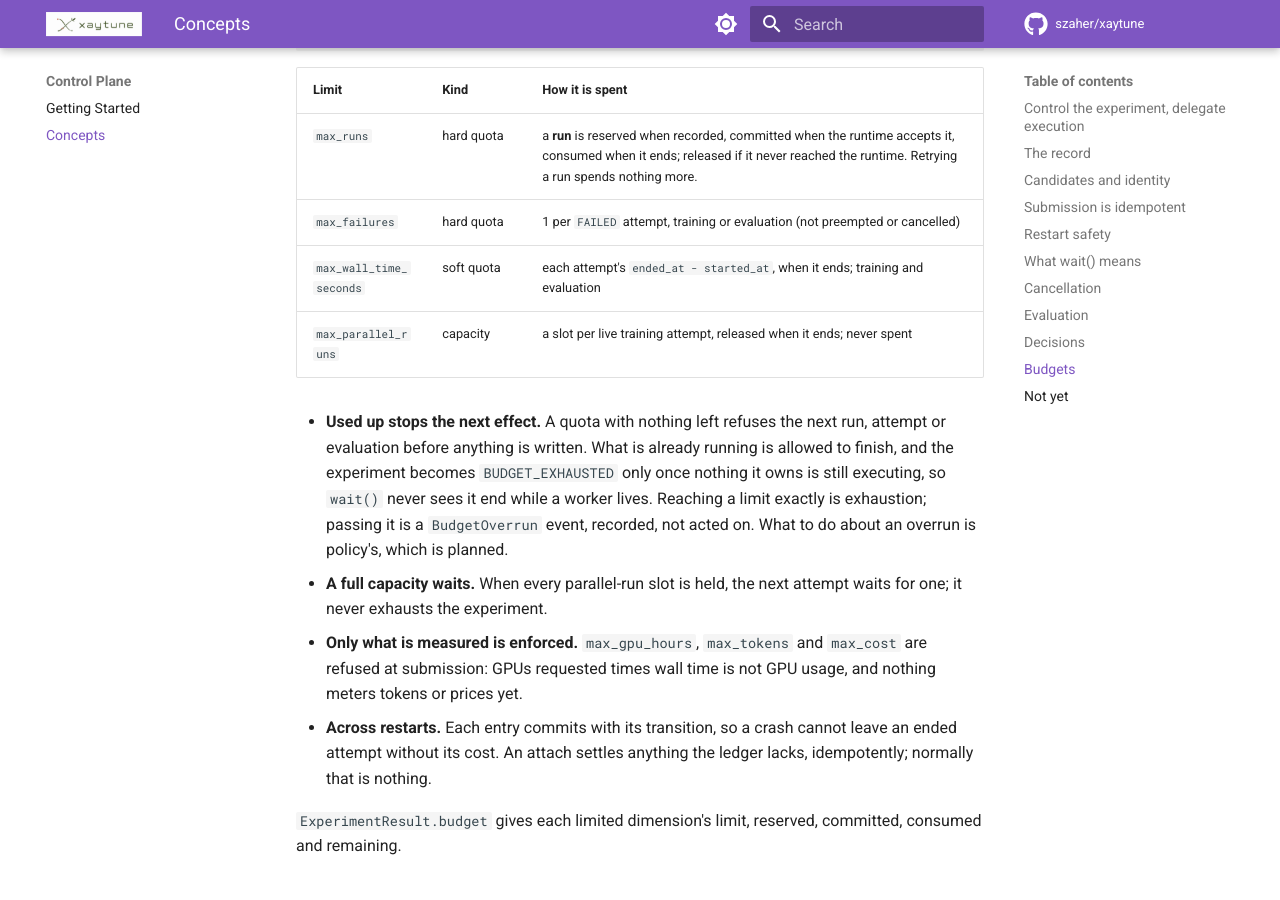
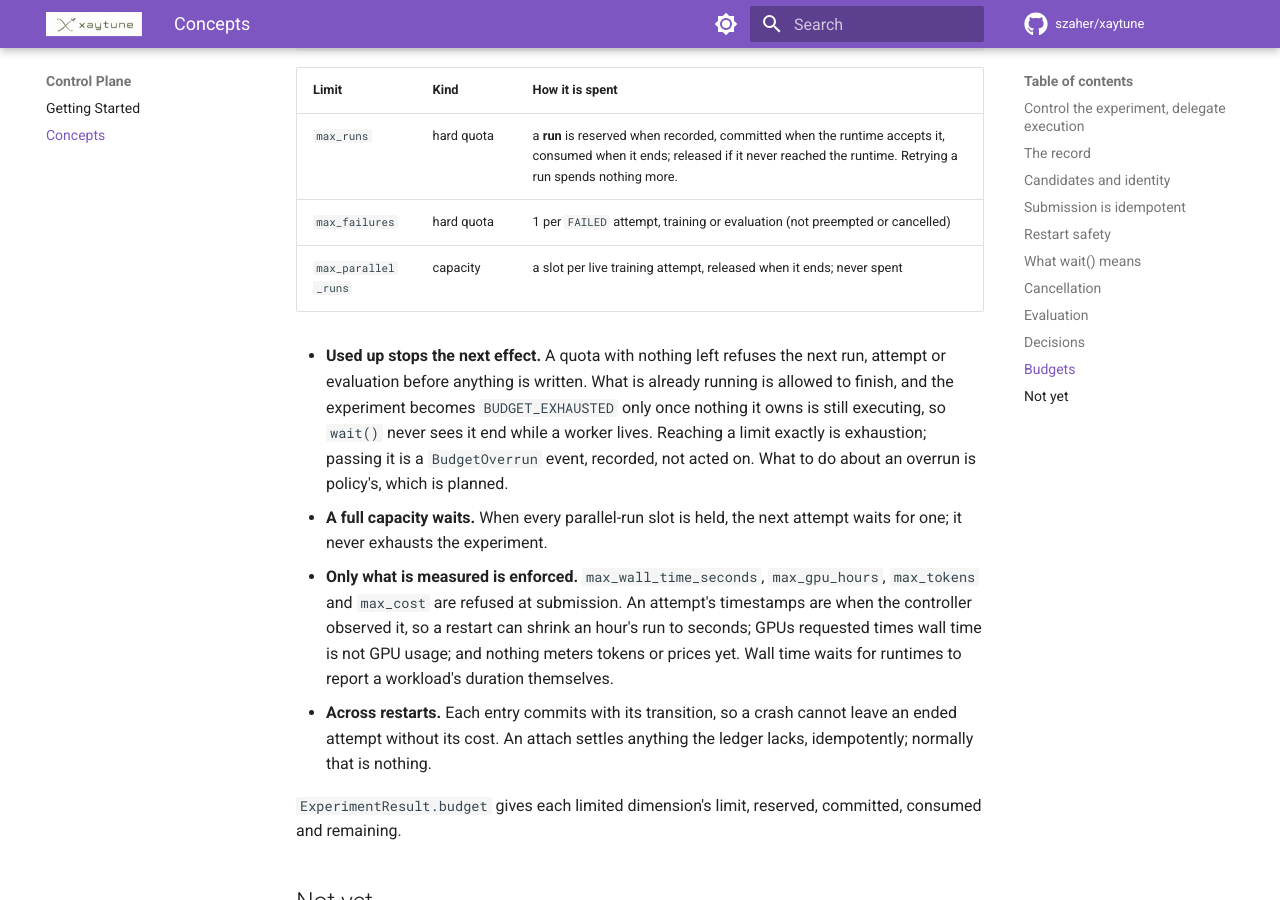
Before and after one commit to szaher/xaytune, an MkDocs documentation site: the page built from docs/control-plane/concepts.md, in a window 1280 px wide and 900 px high, scrolled down 5706 px. Built offline with MkDocs 1.6.1 and Material for MkDocs 9.7.7, drawn with Linux system fonts in a browser that asks for light colours; comment, search, counter and statistics services are not loaded.

Commit message:
Refuse max_wall_time_seconds: nothing reports duration authoritatively yet
Attempt started_at/ended_at are stamped when the controller applies a
transition. A controller that restarts after a worker finished replays its
start and observes its end moments apart, so an hour's run was metered as
seconds -- under exactly the recovery Xaytune is built to survive.

Wall time now joins GPU-hours, tokens and cost: refused at submission with
UnsupportedBudgetError and why. The dimension, its settlement and its value
in migration 008's CHECK are removed (008 is unshipped). It returns when the
runtime contract reports a workload's start and finish, or its usage.

The host test for a used-up quota refusing the evaluation now uses
max_failures, reached exactly: exhaustion without an overrun.

Co-Authored-By: Claude Opus 5.5 <noreply@anthropic.com>

```diff
--- a/docs/control-plane/concepts.md
+++ b/docs/control-plane/concepts.md
@@ -271,7 +271,6 @@ remaining   = limit - consumed - outstanding
 |---|---|---|
 | `max_runs` | hard quota | a **run** is reserved when recorded, committed when the runtime accepts it, consumed when it ends; released if it never reached the runtime. Retrying a run spends nothing more. |
 | `max_failures` | hard quota | 1 per `FAILED` attempt, training or evaluation (not preempted or cancelled) |
-| `max_wall_time_seconds` | soft quota | each attempt's `ended_at - started_at`, when it ends; training and evaluation |
 | `max_parallel_runs` | capacity | a slot per live training attempt, released when it ends; never spent |
 
 - **Used up stops the next effect.** A quota with nothing left refuses the
@@ -283,9 +282,12 @@ remaining   = limit - consumed - outstanding
   is policy's, which is planned.
 - **A full capacity waits.** When every parallel-run slot is held, the next
   attempt waits for one; it never exhausts the experiment.
-- **Only what is measured is enforced.** `max_gpu_hours`, `max_tokens` and
-  `max_cost` are refused at submission: GPUs requested times wall time is
-  not GPU usage, and nothing meters tokens or prices yet.
+- **Only what is measured is enforced.** `max_wall_time_seconds`,
+  `max_gpu_hours`, `max_tokens` and `max_cost` are refused at submission.
+  An attempt's timestamps are when the controller observed it, so a restart
+  can shrink an hour's run to seconds; GPUs requested times wall time is not
+  GPU usage; and nothing meters tokens or prices yet. Wall time waits for
+  runtimes to report a workload's duration themselves.
 - **Across restarts.** Each entry commits with its transition, so a crash
   cannot leave an ended attempt without its cost. An attach settles anything
   the ledger lacks, idempotently; normally that is nothing.
```
Also changed, not shown: CHANGELOG.md (+2 -2 lines), README.md (+1 -1 lines), docs/index.md (+1 -1 lines), xaytune-training-harness-spec/15-implementation-plan.md (+10 -5 lines), 7 other files.
